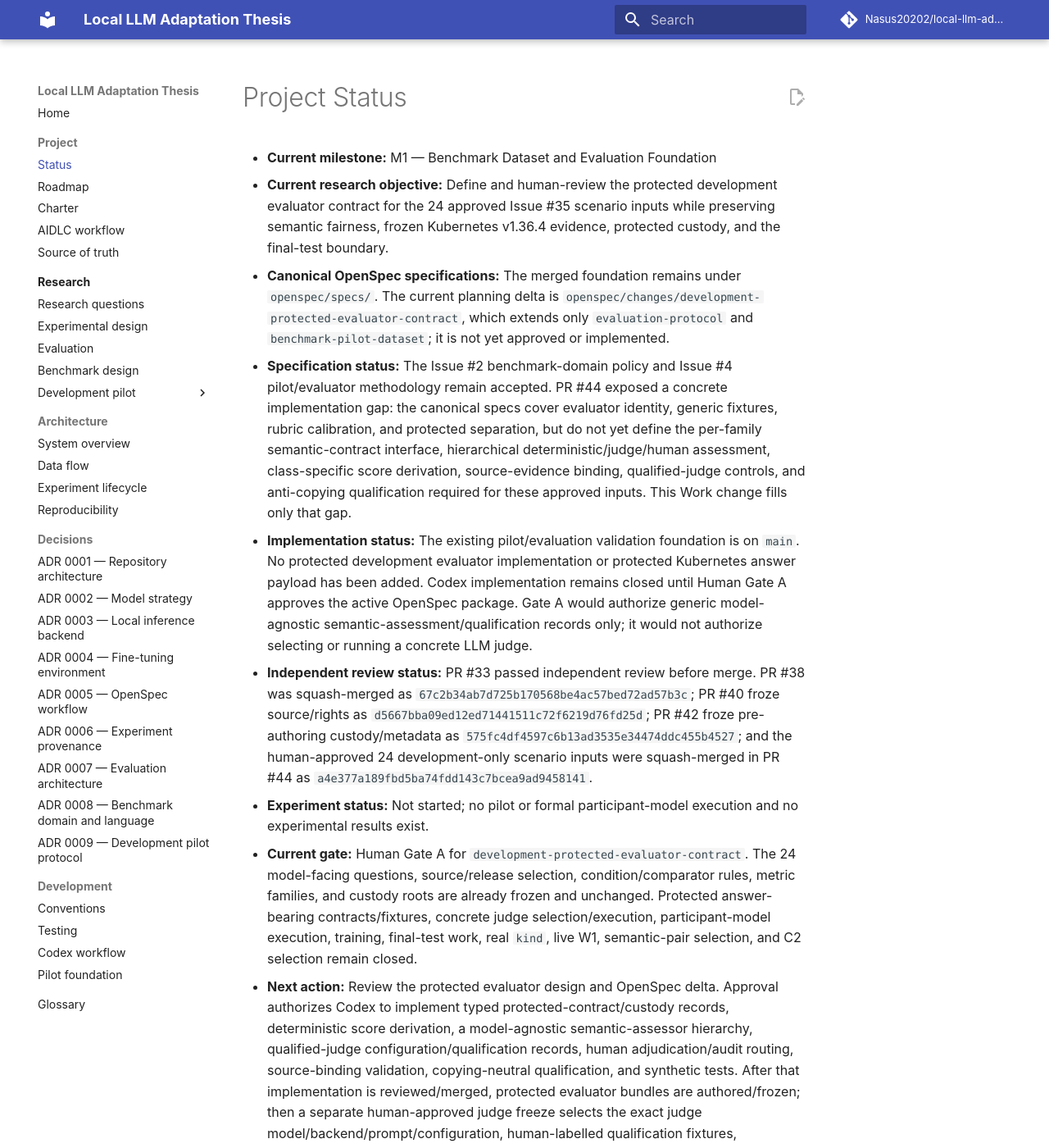
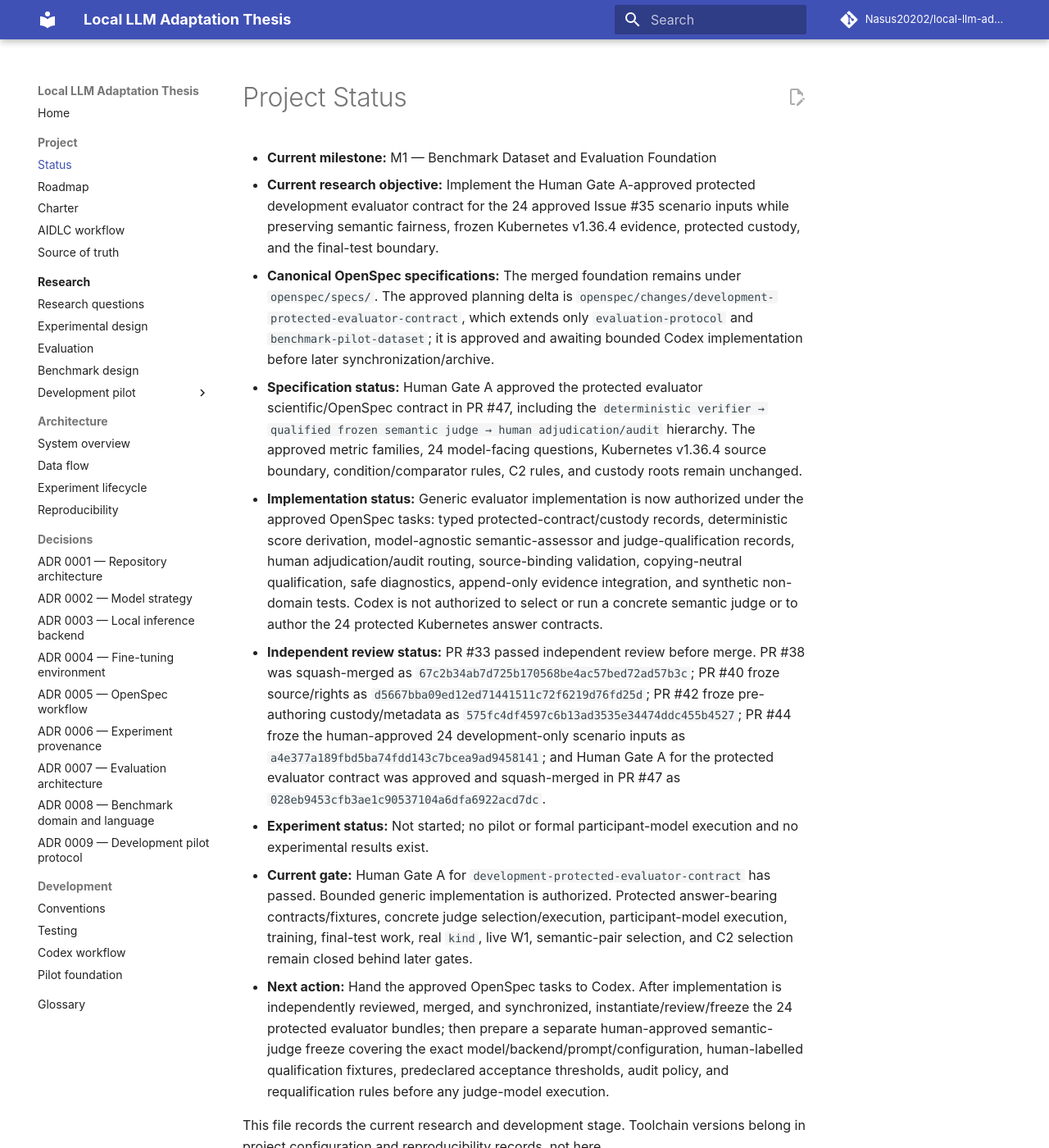
Before and after one commit to Nasus20202/local-llm-adaptation-thesis, an MkDocs documentation site: the page built from docs/project/status.md, in a window 1280 px wide and 1400 px high. Shown: the whole window at 82% size. Built offline with MkDocs 1.6.1 and Material for MkDocs 9.7.7, drawn with Linux system fonts in a browser that asks for light colours; comment, search, counter and statistics services are not loaded; some of the changed text lies outside the part shown.

Commit message:
docs(project): record protected evaluator Gate A approval (#49)

```diff
--- a/docs/project/status.md
+++ b/docs/project/status.md
@@ -1,13 +1,13 @@
 # Project Status
 
 - **Current milestone:** M1 — Benchmark Dataset and Evaluation Foundation
-- **Current research objective:** Define and human-review the protected development evaluator contract for the 24 approved Issue #35 scenario inputs while preserving semantic fairness, frozen Kubernetes v1.36.4 evidence, protected custody, and the final-test boundary.
-- **Canonical OpenSpec specifications:** The merged foundation remains under `openspec/specs/`. The current planning delta is `openspec/changes/development-protected-evaluator-contract`, which extends only `evaluation-protocol` and `benchmark-pilot-dataset`; it is not yet approved or implemented.
-- **Specification status:** The Issue #2 benchmark-domain policy and Issue #4 pilot/evaluator methodology remain accepted. PR #44 exposed a concrete implementation gap: the canonical specs cover evaluator identity, generic fixtures, rubric calibration, and protected separation, but do not yet define the per-family semantic-contract interface, hierarchical deterministic/judge/human assessment, class-specific score derivation, source-evidence binding, qualified-judge controls, and anti-copying qualification required for these approved inputs. This Work change fills only that gap.
-- **Implementation status:** The existing pilot/evaluation validation foundation is on `main`. No protected development evaluator implementation or protected Kubernetes answer payload has been added. Codex implementation remains closed until Human Gate A approves the active OpenSpec package. Gate A would authorize generic model-agnostic semantic-assessment/qualification records only; it would not authorize selecting or running a concrete LLM judge.
-- **Independent review status:** PR #33 passed independent review before merge. PR #38 was squash-merged as `67c2b34ab7d725b170568be4ac57bed72ad57b3c`; PR #40 froze source/rights as `d5667bba09ed12ed71441511c72f6219d76fd25d`; PR #42 froze pre-authoring custody/metadata as `575fc4df4597c6b13ad3535e34474ddc455b4527`; and the human-approved 24 development-only scenario inputs were squash-merged in PR #44 as `a4e377a189fbd5ba74fdd143c7bcea9ad9458141`.
+- **Current research objective:** Implement the Human Gate A-approved protected development evaluator contract for the 24 approved Issue #35 scenario inputs while preserving semantic fairness, frozen Kubernetes v1.36.4 evidence, protected custody, and the final-test boundary.
+- **Canonical OpenSpec specifications:** The merged foundation remains under `openspec/specs/`. The approved planning delta is `openspec/changes/development-protected-evaluator-contract`, which extends only `evaluation-protocol` and `benchmark-pilot-dataset`; it is approved and awaiting bounded Codex implementation before later synchronization/archive.
+- **Specification status:** Human Gate A approved the protected evaluator scientific/OpenSpec contract in PR #47, including the `deterministic verifier → qualified frozen semantic judge → human adjudication/audit` hierarchy. The approved metric families, 24 model-facing questions, Kubernetes v1.36.4 source boundary, condition/comparator rules, C2 rules, and custody roots remain unchanged.
+- **Implementation status:** Generic evaluator implementation is now authorized under the approved OpenSpec tasks: typed protected-contract/custody records, deterministic score derivation, model-agnostic semantic-assessor and judge-qualification records, human adjudication/audit routing, source-binding validation, copying-neutral qualification, safe diagnostics, append-only evidence integration, and synthetic non-domain tests. Codex is not authorized to select or run a concrete semantic judge or to author the 24 protected Kubernetes answer contracts.
+- **Independent review status:** PR #33 passed independent review before merge. PR #38 was squash-merged as `67c2b34ab7d725b170568be4ac57bed72ad57b3c`; PR #40 froze source/rights as `d5667bba09ed12ed71441511c72f6219d76fd25d`; PR #42 froze pre-authoring custody/metadata as `575fc4df4597c6b13ad3535e34474ddc455b4527`; PR #44 froze the human-approved 24 development-only scenario inputs as `a4e377a189fbd5ba74fdd143c7bcea9ad9458141`; and Human Gate A for the protected evaluator contract was approved and squash-merged in PR #47 as `028eb9453cfb3ae1c90537104a6dfa6922acd7dc`.
 - **Experiment status:** Not started; no pilot or formal participant-model execution and no experimental results exist.
-- **Current gate:** Human Gate A for `development-protected-evaluator-contract`. The 24 model-facing questions, source/release selection, condition/comparator rules, metric families, and custody roots are already frozen and unchanged. Protected answer-bearing contracts/fixtures, concrete judge selection/execution, participant-model execution, training, final-test work, real `kind`, live W1, semantic-pair selection, and C2 selection remain closed.
-- **Next action:** Review the protected evaluator design and OpenSpec delta. Approval authorizes Codex to implement typed protected-contract/custody records, deterministic score derivation, a model-agnostic semantic-assessor hierarchy, qualified-judge configuration/qualification records, human adjudication/audit routing, source-binding validation, copying-neutral qualification, and synthetic tests. After that implementation is reviewed/merged, protected evaluator bundles are authored/frozen; then a separate human-approved judge freeze selects the exact judge model/backend/prompt/configuration, human-labelled qualification fixtures, acceptance thresholds, and audit policy before any judge-model run.
+- **Current gate:** Human Gate A for `development-protected-evaluator-contract` has passed. Bounded generic implementation is authorized. Protected answer-bearing contracts/fixtures, concrete judge selection/execution, participant-model execution, training, final-test work, real `kind`, live W1, semantic-pair selection, and C2 selection remain closed behind later gates.
+- **Next action:** Hand the approved OpenSpec tasks to Codex. After implementation is independently reviewed, merged, and synchronized, instantiate/review/freeze the 24 protected evaluator bundles; then prepare a separate human-approved semantic-judge freeze covering the exact model/backend/prompt/configuration, human-labelled qualification fixtures, predeclared acceptance thresholds, audit policy, and requalification rules before any judge-model execution.
 
 This file records the current research and development stage. Toolchain versions belong in project configuration and reproducibility records, not here.
```
Also changed, not shown: docs/index.md (+1 -1 lines), docs/project/roadmap.md (+3 -3 lines).
